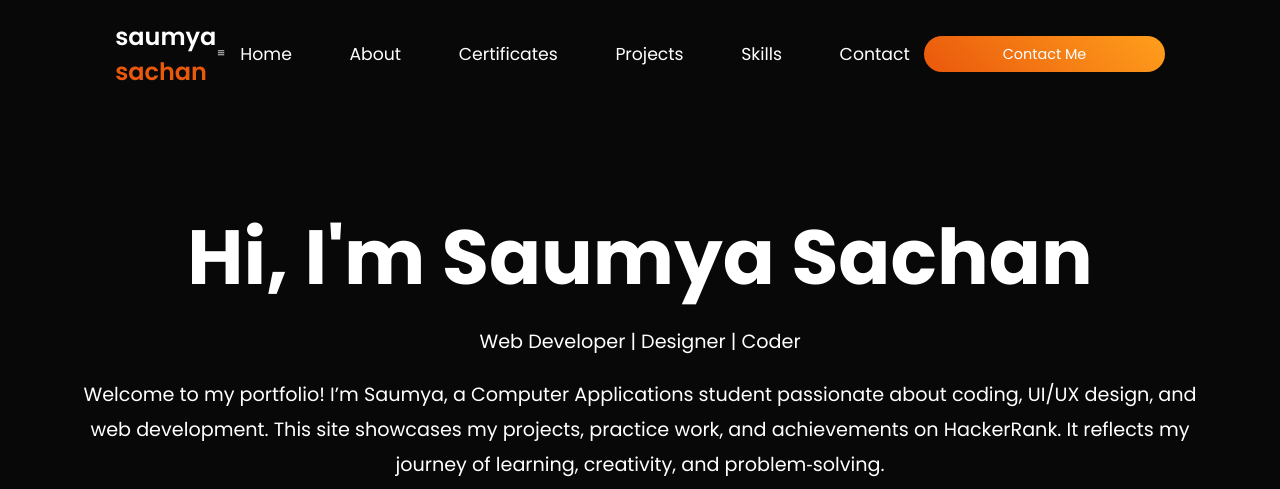
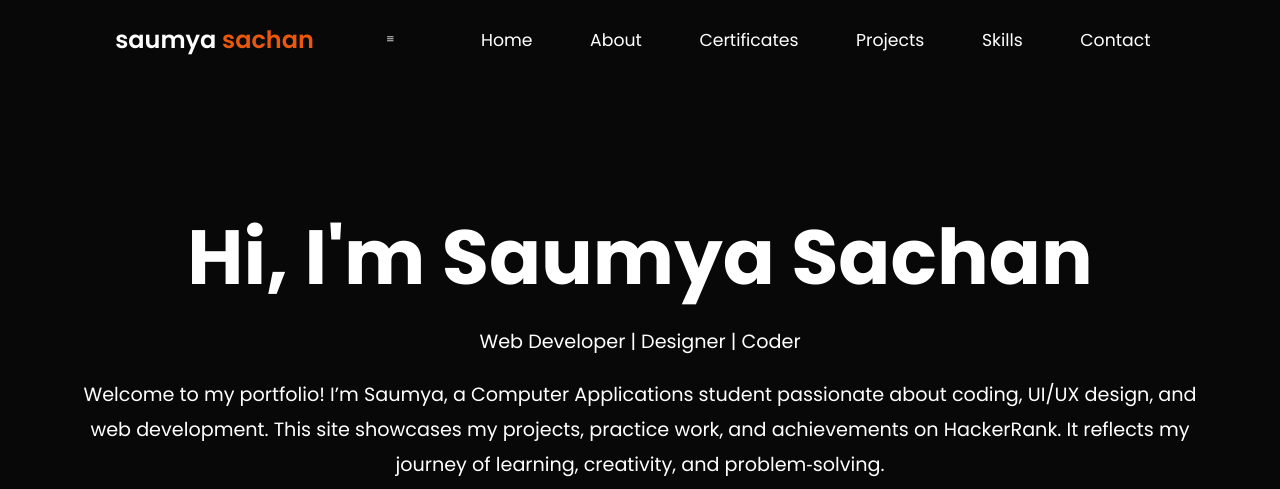
Before and after one commit to K1435/Portfolio, a plain HTML site: page index.html in a window 1280 px wide. Shown: the top 489 px of the page. Drawn offline with nearby package versions, Linux system fonts and the light colour scheme; a script that the page names is missing.

Commit message:
Updated index.html

```diff
--- a/index.html
+++ b/index.html
@@ -20,7 +20,6 @@
       <a href="#contact">Contact</a>
 
     </nav>
-    <button class="gradient-btn">Contact Me</button>
   </header>
 
   <section class="home" id="home">
```
